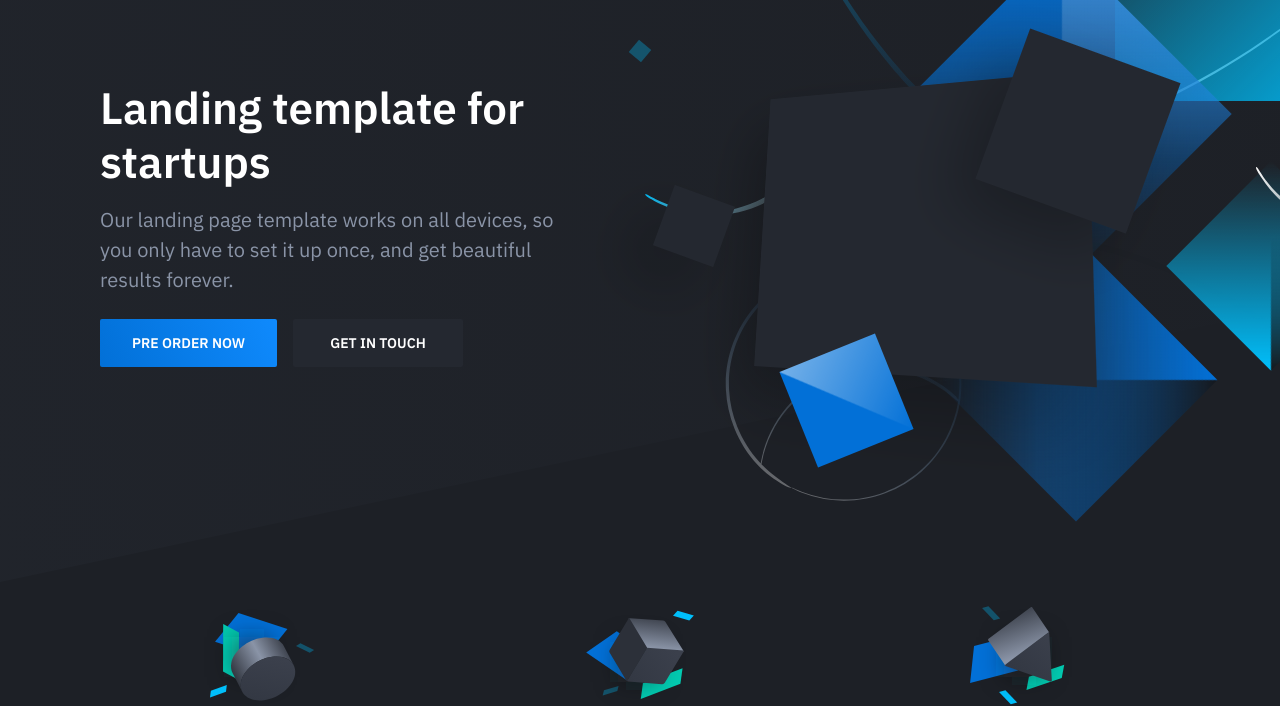
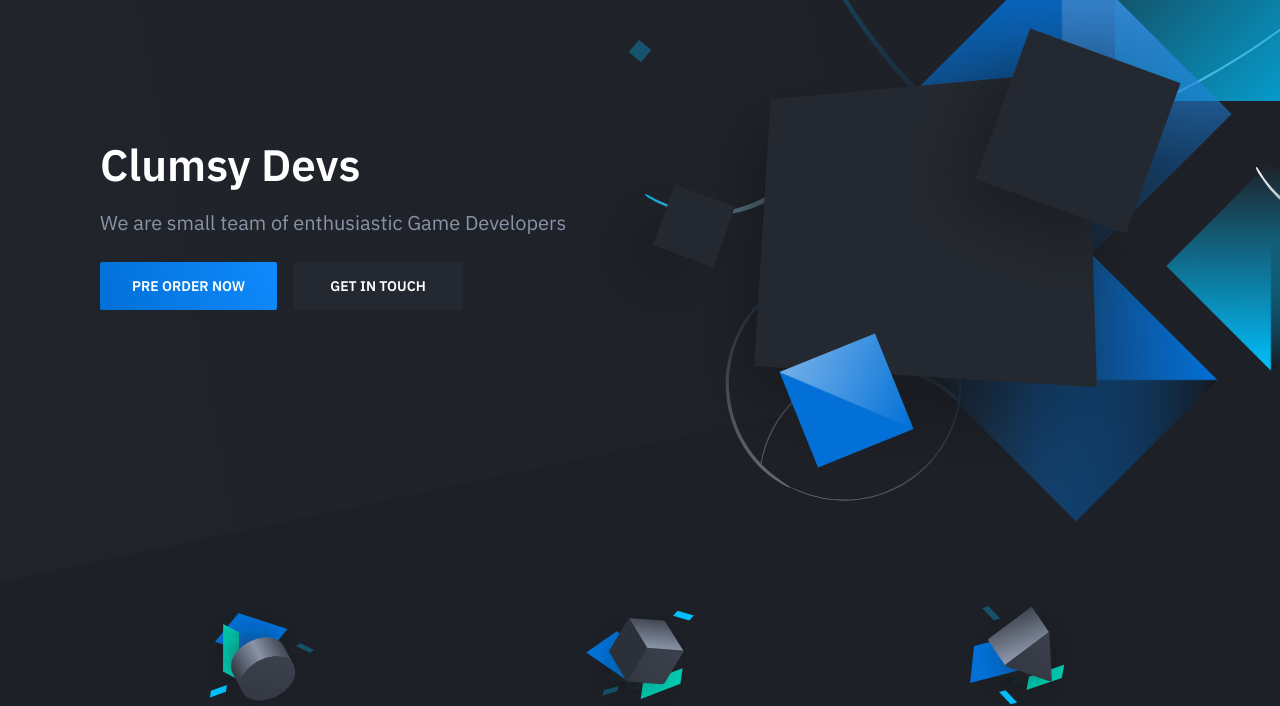
Before and after one commit to Shasvat-Rohit/clumsydevs.github.io, a plain HTML site: page index.html in a window 1280 px wide. Shown: the part 118-824 px from the top of the page. Drawn offline with nearby package versions, Linux system fonts and the light colour scheme.

Commit message:
index update

```diff
--- a/index.html
+++ b/index.html
@@ -31,8 +31,8 @@
                 <div class="container">
                     <div class="hero-inner">
 						<div class="hero-copy">
-	                        <h1 class="hero-title mt-0">Landing template for startups</h1>
-	                        <p class="hero-paragraph">Our landing page template works on all devices, so you only have to set it up once, and get beautiful results forever.</p>
+	                        <h1 class="hero-title mt-0">Clumsy Devs</h1>
+	                        <p class="hero-paragraph">We are small team of enthusiastic Game Developers</p>
 	                        <div class="hero-cta"><a class="button button-primary" href="#">Pre order now</a><a class="button" href="#">Get in touch</a></div>
 						</div>
 						<div class="hero-figure anime-element">
```
